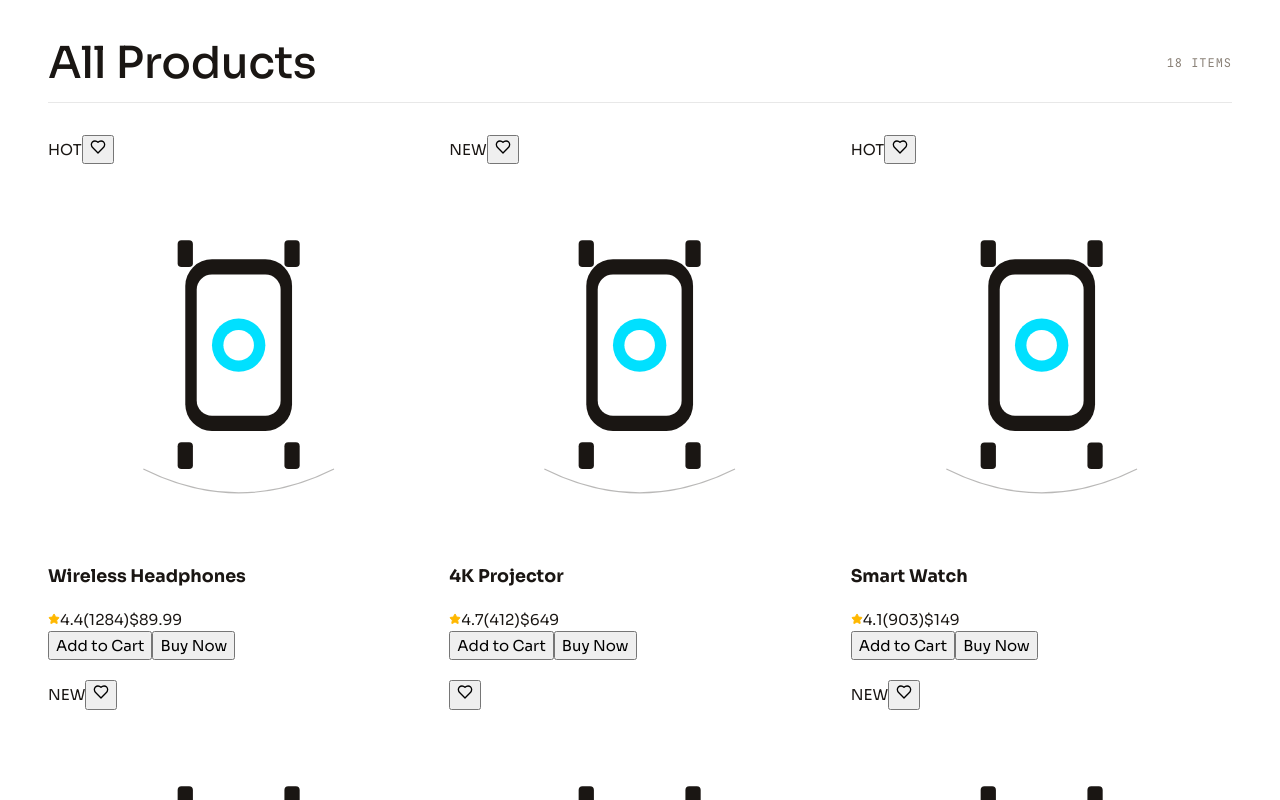
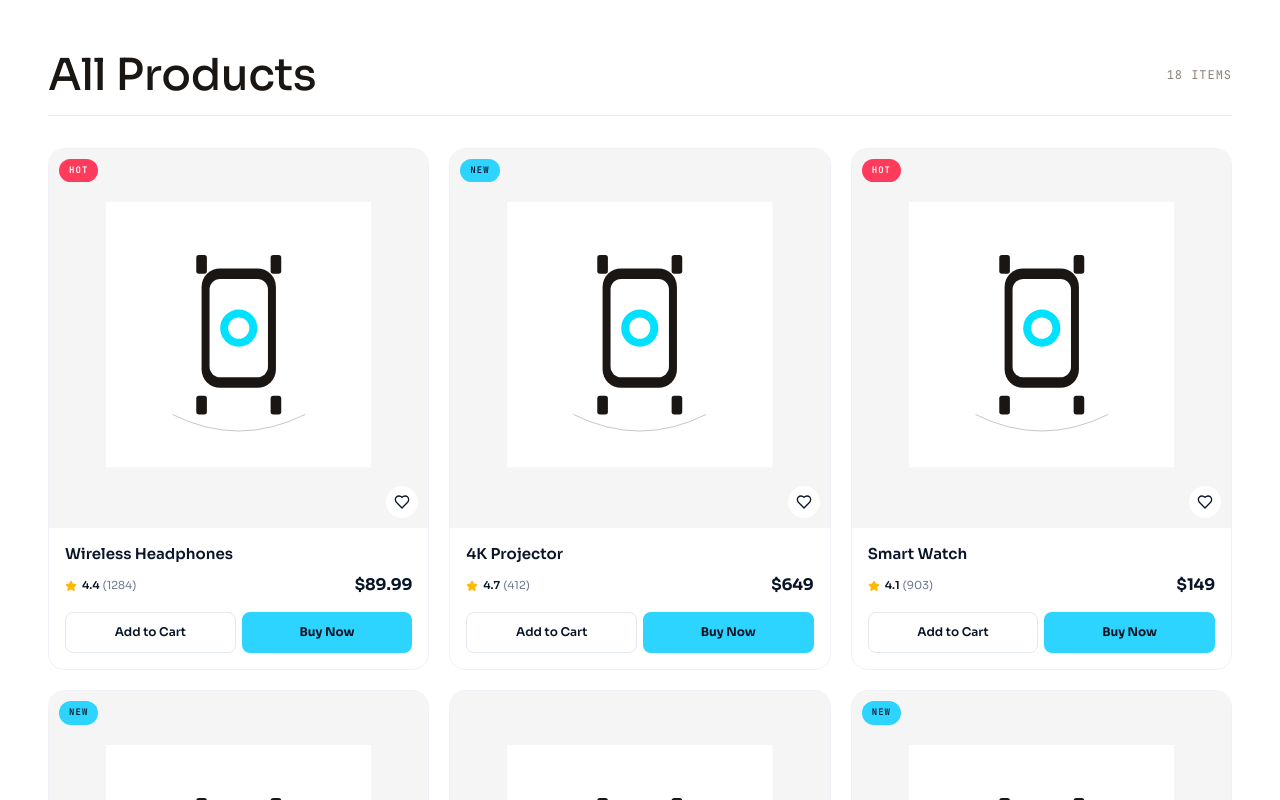
Before and after one commit to blowva/kendohub, a React (Vite) app: page / in a window 1280 px wide. Shown: the part 1620-2420 px from the top of the page. Built offline with nearby package versions, Linux system fonts and the light colour scheme.

Commit message:
Update ProductCard.css

```diff
--- a/src/components/ProductCard.css
+++ b/src/components/ProductCard.css
@@ -1,184 +1,250 @@
-/* ========================================================================
-   MOBILE-FIRST
-   ======================================================================== */
-.pcard {
-  position: relative;
+/* ============ PRODUCT CARD ============ */
+
+.pc {
   display: flex;
   flex-direction: column;
-  background: var(--bg-elevated);
-  border: 1px solid transparent;
-  border-radius: 12px;
+  background: #FFFFFF;
+  border-radius: 16px;
+  text-decoration: none;
+  color: inherit;
   overflow: hidden;
-  box-shadow: 0 1px 8px -2px rgba(0, 0, 0, 0.08);
-  transition: transform 0.3s cubic-bezier(0.2, 0.7, 0.2, 1), box-shadow 0.3s;
-  opacity: 0;
-  animation: pcard-in 0.6s cubic-bezier(0.2, 0.7, 0.2, 1) forwards;
+  border: 1px solid #EEF2F6;
+  transition: transform 0.2s ease, box-shadow 0.2s ease, border-color 0.2s ease;
 }
-@keyframes pcard-in {
-  from { opacity: 0; transform: translateY(16px); }
-  to   { opacity: 1; transform: translateY(0); }
+
+.pc:hover {
+  transform: translateY(-2px);
+  box-shadow: 0 12px 28px -16px rgba(10, 22, 40, 0.18);
+  border-color: #E3E8EF;
 }
-.pcard:hover {
-  transform: translateY(-4px);
-  box-shadow: 0 12px 32px -8px rgba(0, 0, 0, 0.14);
-}
-.pcard:active { transform: scale(0.99); }
 
-.pcard-media {
+/* ============ IMAGE AREA ============ */
+
+.pc-image-wrap {
   position: relative;
-  display: block;
+  width: 100%;
   aspect-ratio: 1 / 1;
-  background: var(--bg-sunk);
-  color: var(--ink);
+  background: #F5F5F5;
+  display: flex;
+  align-items: center;
+  justify-content: center;
   overflow: hidden;
 }
 
-.pvisual { width: 100%; height: 100%; }
-.pvisual svg { width: 100%; height: 100%; display: block; }
-
-.pcard-badges {
-  position: absolute;
-  top: 8px;
-  left: 8px;
+.pc-image {
+  width: 70%;
+  height: 70%;
   display: flex;
-  gap: 4px;
-  z-index: 2;
+  align-items: center;
+  justify-content: center;
 }
 
-.pcard-body {
-  padding: 12px 12px 12px;
+.pc-image svg,
+.pc-image img {
+  width: 100%;
+  height: 100%;
+  object-fit: contain;
+}
+
+/* ============ CATEGORY TAG (Hot & New only) ============ */
+
+.pc-cat-tag {
+  position: absolute;
+  top: 10px;
+  left: 10px;
+  background: rgba(255, 255, 255, 0.95);
+  color: #6B7A90;
+  font-family: var(--font-mono, 'JetBrains Mono', monospace);
+  font-size: 9px;
+  letter-spacing: 0.12em;
+  text-transform: uppercase;
+  font-weight: 600;
+  padding: 5px 10px;
+  border-radius: 999px;
+  z-index: 2;
+  backdrop-filter: blur(8px);
+}
+
+/* ============ HOT/NEW BADGE ============ */
+
+.pc-badge {
+  position: absolute;
+  top: 10px;
+  left: 10px;
+  font-family: var(--font-mono, 'JetBrains Mono', monospace);
+  font-size: 9px;
+  letter-spacing: 0.12em;
+  text-transform: uppercase;
+  font-weight: 700;
+  padding: 5px 10px;
+  border-radius: 999px;
+  z-index: 2;
+  color: #FFFFFF;
+}
+
+.pc-badge.is-hot {
+  background: #FF3B5C;
+}
+
+.pc-badge.is-new {
+  background: #2DD4FF;
+  color: #0A1628;
+}
+
+/* If both cat-tag and badge exist, push badge to right */
+.pc-cat-tag + .pc-badge {
+  left: auto;
+  right: 10px;
+}
+
+/* ============ WISHLIST BUTTON ============ */
+
+.pc-wishlist {
+  position: absolute;
+  bottom: 10px;
+  right: 10px;
+  width: 32px;
+  height: 32px;
+  border-radius: 50%;
+  background: rgba(255, 255, 255, 0.95);
+  border: none;
+  display: flex;
+  align-items: center;
+  justify-content: center;
+  cursor: pointer;
+  color: #0A1628;
+  z-index: 2;
+  transition: all 0.2s ease;
+  backdrop-filter: blur(8px);
+}
+
+.pc-wishlist:hover {
+  background: #FFFFFF;
+  color: #FF3B5C;
+  transform: scale(1.1);
+}
+
+/* ============ BODY ============ */
+
+.pc-body {
+  padding: 12px;
   display: flex;
   flex-direction: column;
-  gap: 6px;
-  flex: 1;
+  gap: 8px;
 }
-.pcard-meta {
+
+.pc-name {
+  font-family: var(--font-display, 'Sora', sans-serif);
+  font-size: 14px;
+  font-weight: 600;
+  color: #0A1628;
+  line-height: 1.3;
+  margin: 0;
+  display: -webkit-box;
+  -webkit-line-clamp: 1;
+  -webkit-box-orient: vertical;
+  overflow: hidden;
+  text-overflow: ellipsis;
+}
+
+.pc-meta {
   display: flex;
+  align-items: center;
   justify-content: space-between;
-  align-items: center;
-  color: var(--ink-mute);
+  gap: 8px;
 }
-.pcard-cat { font-size: 9px; }
-.pcard-rating {
+
+.pc-rating {
   display: inline-flex;
   align-items: center;
   gap: 3px;
-  font-family: var(--font-mono);
-  font-size: 10px;
-  color: var(--ink-soft);
+  font-size: 11px;
+  color: #6B7A90;
 }
 
-.pcard-name {
-  font-size: 15px;
-  font-weight: 500;
-  margin: 0;
-  line-height: 1.15;
-}
-.pcard-name-link { display: block; color: inherit; }
-.pcard-name-link:hover .pcard-name { color: #00E0FF; }
-
-.pcard-tag {
-  margin: 0;
-  color: var(--ink-soft);
-  font-size: 12px;
-  line-height: 1.4;
-  overflow: hidden;
-  display: -webkit-box;
-  -webkit-line-clamp: 1;
-  -webkit-box-orient: vertical;
+.pc-rating-num {
+  font-weight: 600;
+  color: #0A1628;
+  margin-left: 2px;
 }
 
-.pcard-foot {
-  margin-top: auto;
-  padding-top: 10px;
-  display: flex;
-  justify-content: space-between;
-  align-items: center;
-  gap: 6px;
-  border-top: 1px solid var(--line-soft);
-}
-.pcard-prices {
-  display: flex;
-  align-items: baseline;
-  gap: 6px;
-}
-.pcard-price {
-  font-family: var(--font-display);
-  font-size: 19px;
-  font-weight: 600;
-  letter-spacing: -0.02em;
-}
-.pcard-old {
-  font-family: var(--font-mono);
-  font-size: 10px;
-  color: var(--ink-mute);
-  text-decoration: line-through;
+.pc-reviews {
+  color: #6B7A90;
 }
 
-.pcard-add {
-  display: inline-flex;
-  align-items: center;
-  gap: 4px;
-  padding: 8px 12px;
-  background: var(--ink);
-  color: var(--bg);
-  border: none;
-  border-radius: 999px;
-  font-family: var(--font-mono);
-  font-size: 9px;
-  letter-spacing: 0.1em;
-  text-transform: uppercase;
-  transition: background 0.2s, transform 0.15s;
-  cursor: pointer;
-  min-height: 32px;
-}
-.pcard-add:hover { background: #00E0FF; color: #0a0a0a; transform: scale(1.04); }
-.pcard-add:active { transform: scale(0.96); }
-
-/* chip badges */
-.chip {
-  display: inline-flex;
-  align-items: center;
-  padding: 3px 8px;
-  font-family: var(--font-mono);
-  font-size: 8px;
-  letter-spacing: 0.14em;
-  text-transform: uppercase;
-  border-radius: 999px;
-  font-weight: 600;
-}
-.chip-hot { background: #ff4444; color: #fff; }
-.chip-new { background: #00E0FF; color: #0a0a0a; }
-
-/* ======================================================================
-   TABLET — ≥ 640px
-   ====================================================================== */
-@media (min-width: 640px) {
-  .pcard { border-radius: 14px; }
-  .pcard-body { padding: 16px 16px 14px; gap: 8px; }
-  .pcard-badges { top: 10px; left: 10px; gap: 5px; }
-  .pcard-cat { font-size: 10px; }
-  .pcard-rating { font-size: 11px; }
-  .pcard-name { font-size: 17px; }
-  .pcard-tag { font-size: 13px; }
-  .pcard-foot { padding-top: 12px; }
-  .pcard-price { font-size: 22px; }
-  .pcard-old { font-size: 11px; }
-  .pcard-add { padding: 8px 14px; font-size: 10px; gap: 5px; }
-  .chip { padding: 4px 9px; font-size: 9px; letter-spacing: 0.16em; }
+.pc-price {
+  font-family: var(--font-display, 'Sora', sans-serif);
+  font-size: 15px;
+  font-weight: 700;
+  color: #0A1628;
+  letter-spacing: -0.01em;
 }
 
-/* ======================================================================
-   DESKTOP — ≥ 1024px
-   ====================================================================== */
-@media (min-width: 1024px) {
-  .pcard { border-radius: 16px; box-shadow: 0 2px 12px -4px rgba(0, 0, 0, 0.08); }
-  .pcard:hover { transform: translateY(-5px); box-shadow: 0 16px 40px -10px rgba(0, 0, 0, 0.14); }
-  .pcard-body { padding: 20px 20px 18px; gap: 10px; }
-  .pcard-badges { top: 12px; left: 12px; gap: 6px; }
-  .pcard-name { font-size: 20px; }
-  .pcard-tag { font-size: 13px; }
-  .pcard-foot { padding-top: 14px; }
-  .pcard-price { font-size: 26px; }
-  .pcard-add { padding: 9px 16px; gap: 6px; }
+/* ============ ACTION BUTTONS ============ */
+
+.pc-actions {
+  display: grid;
+  grid-template-columns: 1fr 1fr;
+  gap: 6px;
+  margin-top: 4px;
 }
+
+.pc-btn {
+  font-family: var(--font-display, 'Sora', sans-serif);
+  font-size: 11px;
+  font-weight: 600;
+  padding: 8px 6px;
+  border-radius: 8px;
+  border: none;
+  cursor: pointer;
+  transition: all 0.2s ease;
+  text-align: center;
+  white-space: nowrap;
+}
+
+.pc-btn-add {
+  background: #FFFFFF;
+  border: 1.5px solid #E3E8EF;
+  color: #0A1628;
+}
+
+.pc-btn-add:hover {
+  border-color: #0A1628;
+  background: #F5F7FA;
+}
+
+.pc-btn-buy {
+  background: #2DD4FF;
+  color: #0A1628;
+  font-weight: 700;
+}
+
+.pc-btn-buy:hover {
+  background: #1FC4F0;
+  transform: translateY(-1px);
+}
+
+/* ============ TABLET / DESKTOP ============ */
+
+@media (min-width: 480px) {
+  .pc-body {
+    padding: 14px;
+    gap: 10px;
+  }
+  .pc-name {
+    font-size: 15px;
+  }
+  .pc-price {
+    font-size: 16px;
+  }
+  .pc-btn {
+    font-size: 12px;
+    padding: 10px 8px;
+  }
+}
+
+@media (min-width: 768px) {
+  .pc-body {
+    padding: 16px;
+  }
+}
```
